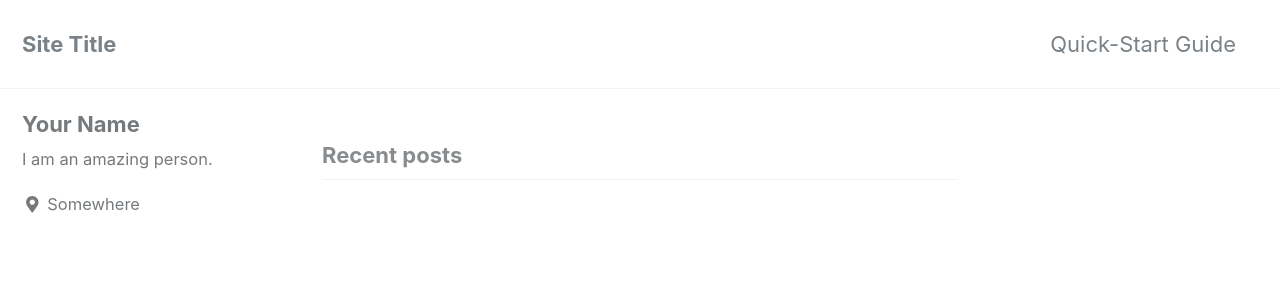
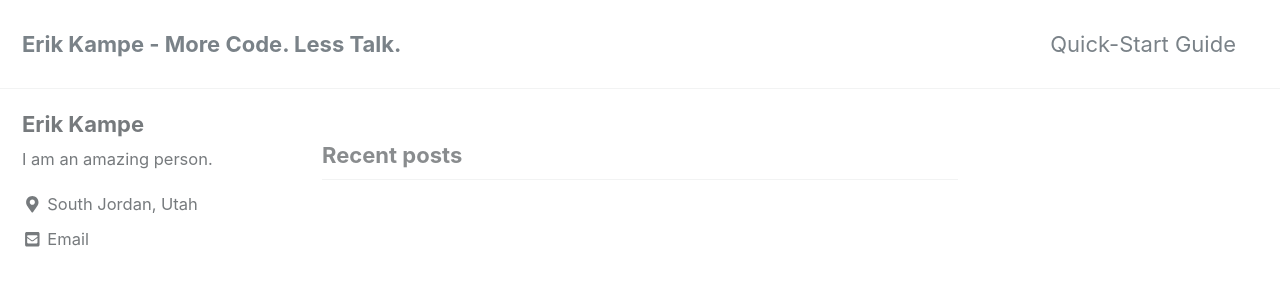
Before and after one commit to kampester/kampester.github.io, a Jekyll site: the page built from index.html, in a window 1280 px wide and 900 px high. Shown: the top 300 px of the window. Built offline with Jekyll 4.4.1, drawn with Linux system fonts in a browser that asks for light colours; nearby versions of some CDN libraries; the list of posts is cut into pages by our own code; some of the changed text lies outside the part shown.

Commit message:
UPDATE config file basic info

```diff
--- a/_config.yml
+++ b/_config.yml
@@ -16,15 +16,15 @@ minimal_mistakes_skin    : "default" # "air", "aqua", "contrast", "dark", "dirt"
 
 # Site Settings
 locale                   : "en-US"
-title                    : "Site Title"
+title                    : "Erik Kampe - More Code. Less Talk."
 title_separator          : "-"
-name                     : "Your Name"
-description              : "An amazing website."
-url                      : # the base hostname & protocol for your site e.g. "https://mmistakes.github.io"
-baseurl                  : # the subpath of your site, e.g. "/blog"
+name                     : "Erik Kampe"
+description              : "30 years of online exploring and creating integrative solutions"
+url                      : https://kampester.github.io # the base hostname & protocol for your site e.g. "https://mmistakes.github.io"
+baseurl                  : / # the subpath of your site, e.g. "/blog"
 repository               : # GitHub username/repo-name e.g. "mmistakes/minimal-mistakes"
 teaser                   : # path of fallback teaser image, e.g. "/assets/images/500x300.png"
-# breadcrumbs            : false # true, false (default)
+# breadcrumbs            : true # true, false (default)
 words_per_minute         : 200
 comments:
   provider               : # false (default), "disqus", "discourse", "facebook", "google-plus", "staticman", "staticman_v2" "custom"
@@ -78,7 +78,7 @@ naver_site_verification  :
 
 # Social Sharing
 twitter:
-  username               :
+  username               : kampester67
 facebook:
   username               :
   app_id                 :
@@ -101,18 +101,18 @@ analytics:
 
 # Site Author
 author:
-  name             : "Your Name"
+  name             : "Erik Kampe"
   avatar           : # path of avatar image, e.g. "/assets/images/bio-photo.jpg"
   bio              : "I am an amazing person."
-  location         : "Somewhere"
-  email            :
+  location         : "South Jordan, Utah"
+  email            : "erikkampe@gmail.com"
   links:
     - label: "Email"
       icon: "fas fa-fw fa-envelope-square"
       # url: mailto:your.name@email.com
     - label: "Website"
       icon: "fas fa-fw fa-link"
-      # url: "https://your-website.com"
+      # url: "https://traderstouch.com"
     - label: "Twitter"
       icon: "fab fa-fw fa-twitter-square"
       # url: "https://twitter.com/"
@@ -131,13 +131,13 @@ footer:
   links:
     - label: "Twitter"
       icon: "fab fa-fw fa-twitter-square"
-      # url:
+      # url: https://twitter.com/kampester67
     - label: "Facebook"
       icon: "fab fa-fw fa-facebook-square"
       # url:
     - label: "GitHub"
       icon: "fab fa-fw fa-github"
-      # url:
+      # url: https://github.com/kampester
     - label: "GitLab"
       icon: "fab fa-fw fa-gitlab"
       # url:
```
Also changed, not shown: 1 other file.
